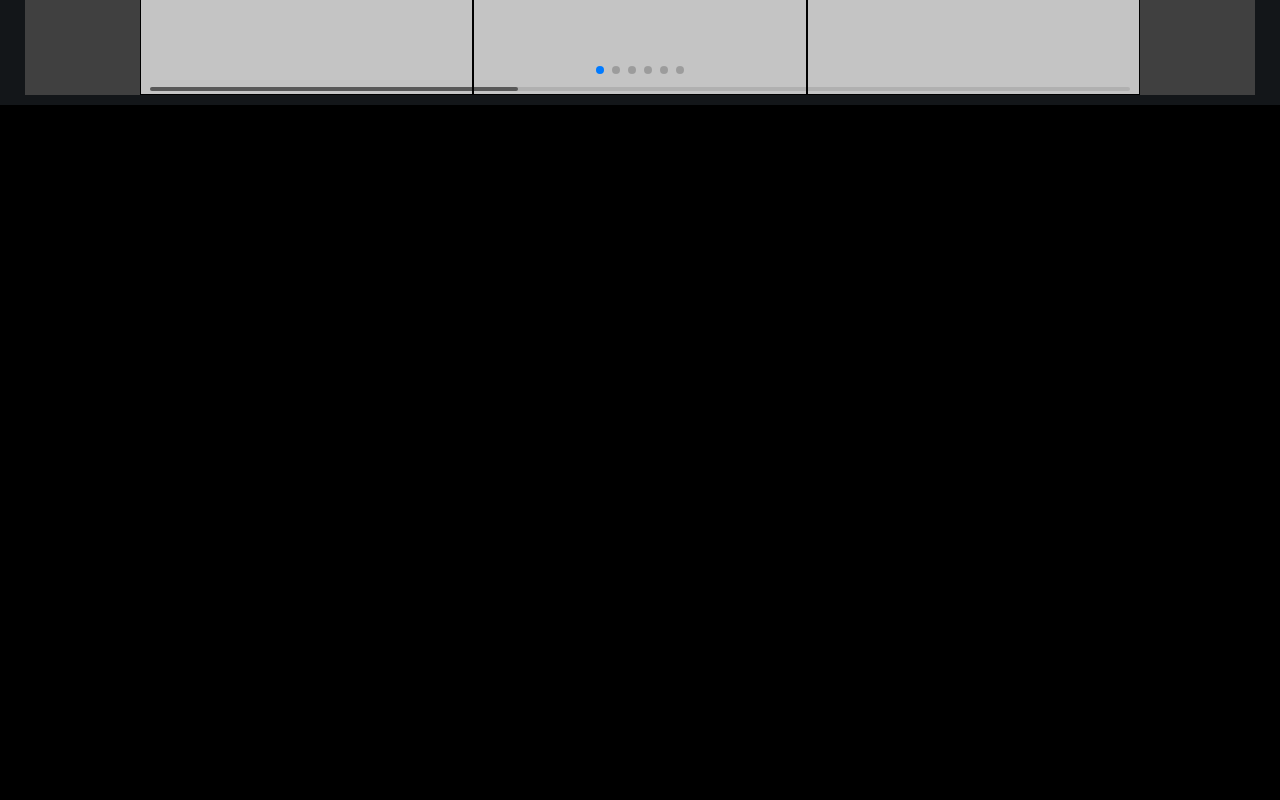
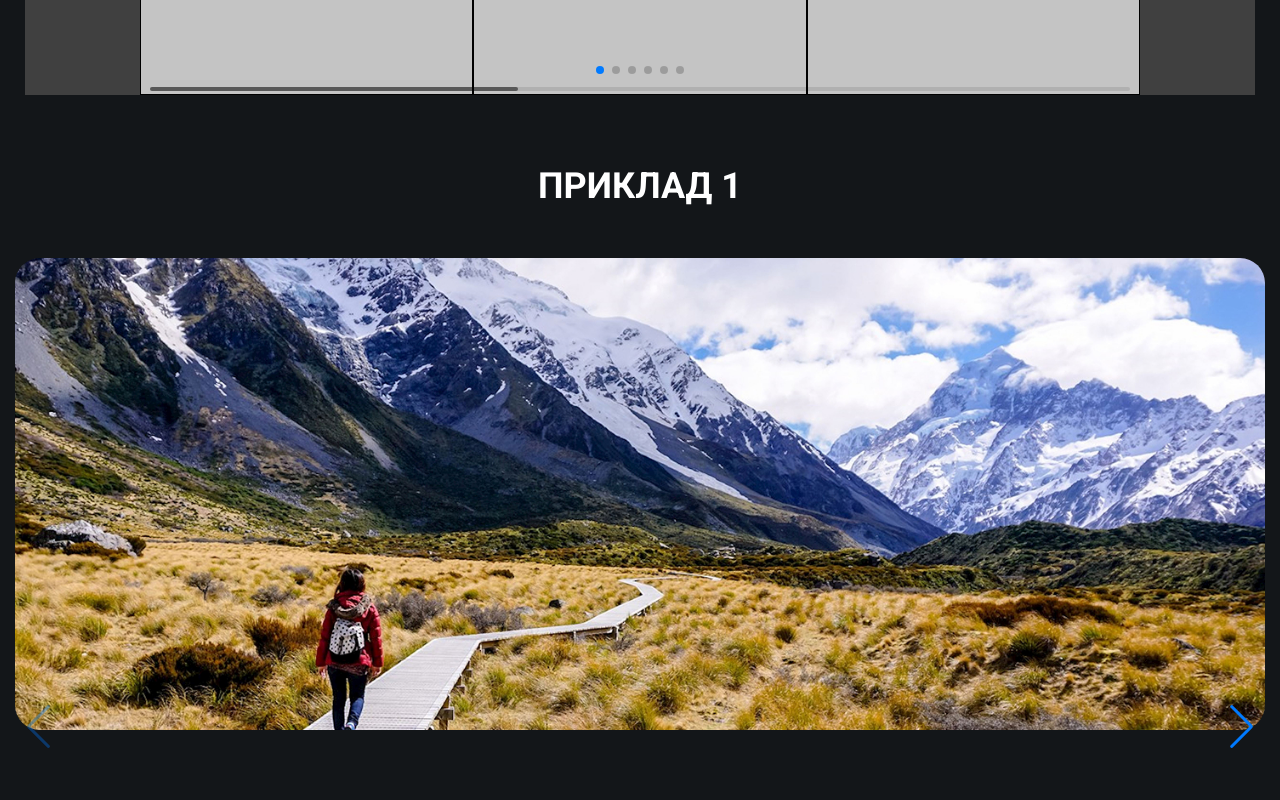
Before and after one commit to Vidiborets0012/SWIPER_JS, a plain HTML site: page index.html in a window 1280 px wide. Shown: the part 380-1180 px from the top of the page. Before the commit the page ends 800 px from the top, so only its background shows below. Drawn offline with Linux system fonts and the light colour scheme; grey boxes are pictures that could not be loaded.

Commit message:
add an example of a basic slider

```diff
--- a/css/style.css
+++ b/css/style.css
@@ -85,6 +85,10 @@ body {
   background-color: var(--color-dark-alternate);
 }
 
+.section__slider {
+  margin-bottom: 40px;
+}
+
 .section__header-title {
   margin-bottom: 40px;
   text-align: center;
@@ -109,3 +113,14 @@ body {
   background-color: var(--color-light-gray);
   border: 1px solid var(--color-dark);
 }
+
+.slider__example-inner {
+  padding-block: 20px;
+}
+
+.slider__example-img1 {
+  width: 100%;
+  max-width: 1920px;
+  height: auto;
+  border-radius: 25px;
+}
--- a/index.html
+++ b/index.html
@@ -22,7 +22,7 @@
             <h2 class="section__header-title">Базовий слайдер</h2>
             <p class="section__header-text"></p>
           </div>
-          <div class="slider__container">
+          <div class="section__slider slider__container">
             <!-- Slider main container -->
             <div class="swiper slider-base">
               <!-- <div class="swiper-container"></div> -->
@@ -64,6 +64,60 @@
               <div class="swiper-scrollbar"></div>
             </div>
           </div>
+
+          <div class="section__slider slider__example">
+            <div class="slider__example-inner">
+              <div class="section__header">
+                <h2 class="section__header-title">приклад 1</h2>
+              </div>
+
+              <div class="section__slider">
+                <!-- Slider main container -->
+                <div class="swiper slider__example-1">
+                  <!-- <div class="swiper-container"></div> -->
+
+                  <!-- Additional required wrapper -->
+                  <div class="swiper-wrapper">
+                    <!-- Slides -->
+                    <div class="swiper-slide">
+                      <img
+                        class="slider__example-img1"
+                        src="image/slider1/slide-1.jpg"
+                        alt="nature image"
+                        width="1920"
+                        height="555"
+                      />
+                    </div>
+                    <div class="swiper-slide">
+                      <img
+                        class="slider__example-img1"
+                        src="image/slider1/slide-2.jpg"
+                        alt="nature image"
+                        width="1920"
+                        height="555"
+                      />
+                    </div>
+                    <div class="swiper-slide">
+                      <img
+                        class="slider__example-img1"
+                        src="image/slider1/slide-3.jpg"
+                        alt="nature image"
+                        width="1920"
+                        height="555"
+                      />
+                    </div>
+                  </div>
+                  <!-- If we need pagination -->
+                  <div class="swiper-pagination"></div>
+                  <!-- If we need navigation buttons -->
+                  <div class="swiper-button-prev"></div>
+                  <div class="swiper-button-next"></div>
+                  <!-- If we need scrollbar -->
+                  <div class="swiper-scrollbar"></div>
+                </div>
+              </div>
+            </div>
+          </div>
         </div>
       </section>
     </main>
--- a/js/main.js
+++ b/js/main.js
@@ -20,3 +20,23 @@ const swiperBase = new Swiper('.slider-base', {
     el: '.swiper-scrollbar',
   },
 });
+
+const swiperExample1 = new Swiper('.slider__example-1', {
+  // slidesPerView: 3,
+
+  // If we need pagination
+  pagination: {
+    el: '.swiper-pagination',
+  },
+
+  // Navigation arrows
+  navigation: {
+    nextEl: '.swiper-button-next',
+    prevEl: '.swiper-button-prev',
+  },
+
+  // And if we need scrollbar
+  scrollbar: {
+    el: '.swiper-scrollbar',
+  },
+});
```
